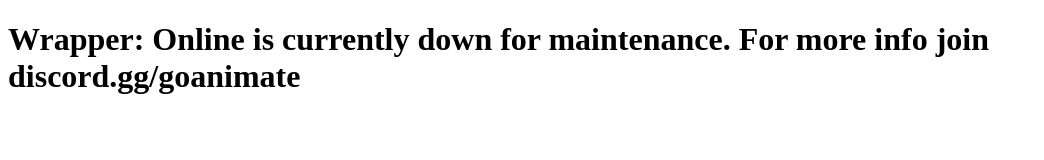
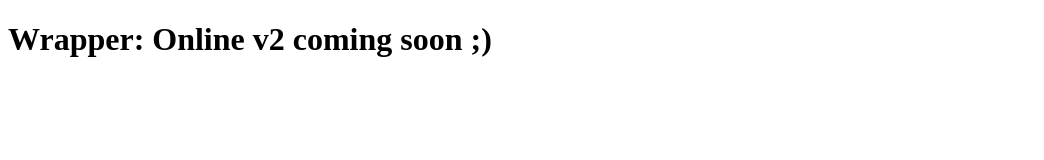
Before and after one commit to wrapper-online/sit-tight, a plain HTML site: page index.html in a window 1280 px wide. Shown: the whole page, without its empty margins (0-1044 px from the left). Drawn offline with Linux system fonts and the light colour scheme.

Commit message:
Update index.html

```diff
--- a/index.html
+++ b/index.html
@@ -2,7 +2,7 @@
 <html>
 <head>
 	<meta charset="UTF-8">
-	<title>Wrapper Online is currently down for maintenance</title>
+	<title>Wrapper Online v2 coming soon!</title>
 
 </head>
 <body>
@@ -15,7 +15,7 @@
 
 <main>
 
-<h1 id="wrapper-offline-faq">Wrapper: Online is currently down for maintenance. For more info join discord.gg/goanimate</h1>
+<h1 id="wrapper-offline-faq">Wrapper: Online v2 coming soon ;)</h1>
 
 
 </p>
```
